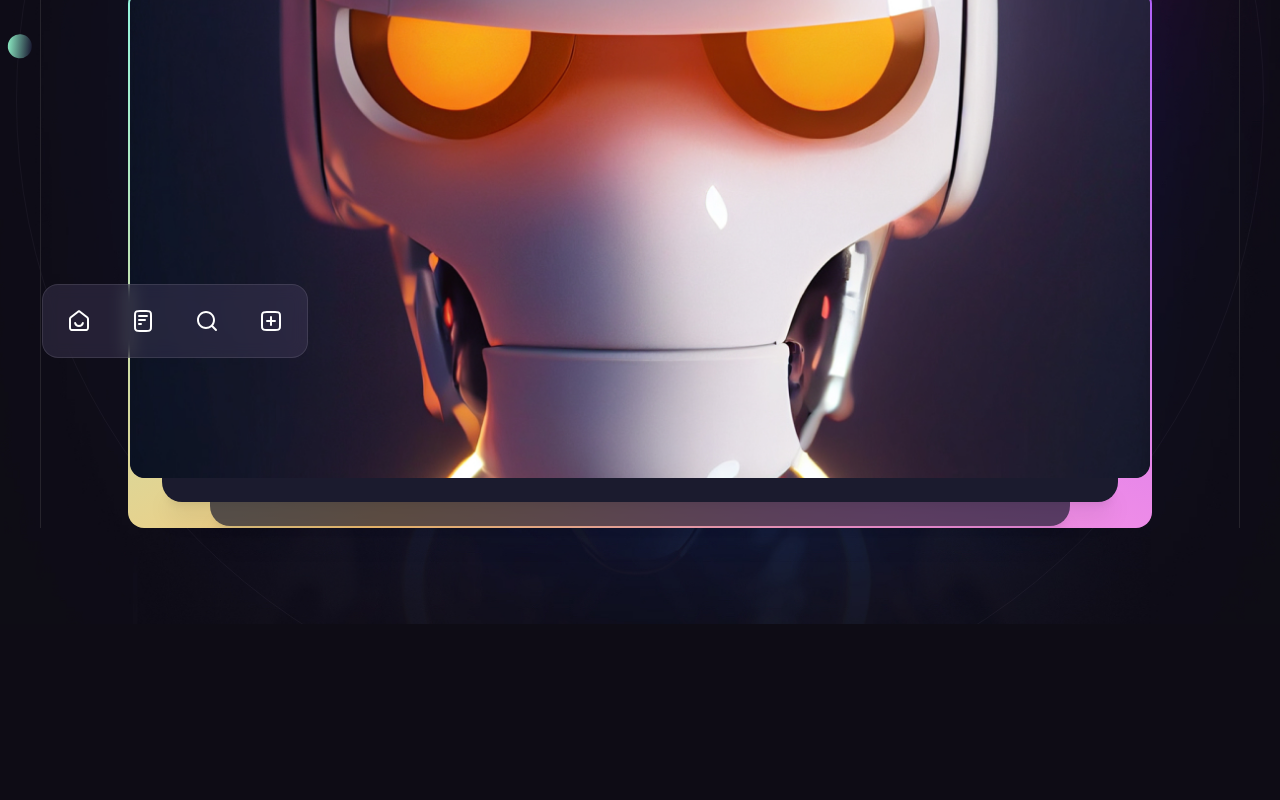
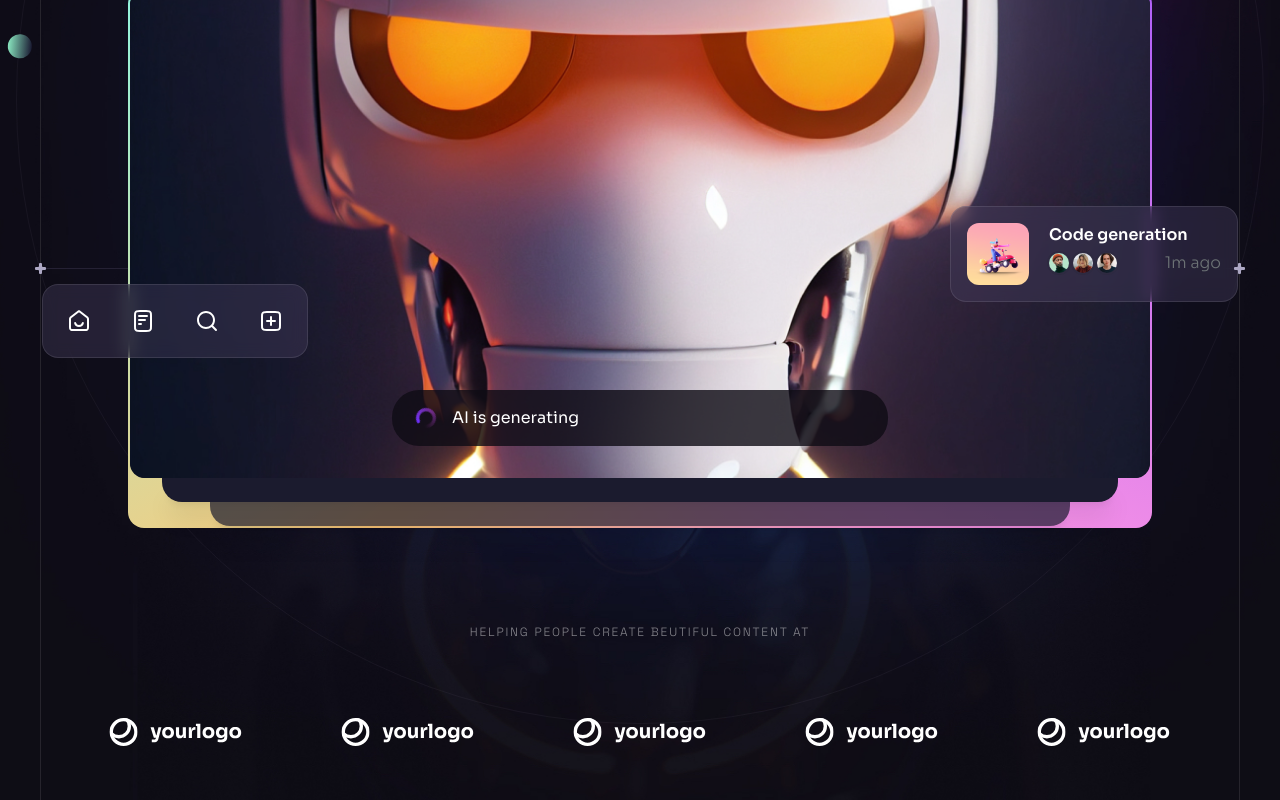
Before and after one commit to Ghosh-95/brainwave-project-react, a React (Vite) app: page / in a window 1280 px wide. Shown: the part 616-1416 px from the top of the page. Before the commit the page ends 1240 px from the top, so only its background shows below. Built offline with nearby package versions, Linux system fonts and the light colour scheme.

Commit message:
add: complete hero section with additional component and styling

```diff
--- /dev/null
+++ b/src/components/CompanyLogo.jsx
@@ -0,0 +1,18 @@
+import { companyLogos } from "../utils/constants/const";
+
+export default function CompanyLogos({ className }) {
+    return (
+        <article className={`${className || ''}`}>
+            <h5 className="text-center mb-6 tagline text-n-1/50">Helping people create beutiful content at</h5>
+
+            <ul className="flex">
+                {companyLogos.map((logo, i) => (
+                    <li key={i} className="flex items-center justify-center flex-1 h-[8.5rem]">
+                        <img width={134} height={28} src={logo} alt={`${logo} image`} />
+                    </li>
+                ))}
+            </ul>
+
+        </article>
+    )
+}
--- /dev/null
+++ b/src/components/Generating.jsx
@@ -0,0 +1,12 @@
+import { loading } from "../assets";
+
+export default function Generating({ className }) {
+    return (
+        <>
+            <figure className={`${className} flex items-center bg-n-8/80 px-6 h-[2.6rem] md:h-[3.5rem] rounded-[1.7rem] text-base`}>
+                <img src={loading} alt="loading image" className="animate-aiSpin w-5 h-5 mr-4" />
+                <p>AI is generating</p>
+            </figure>
+        </>
+    )
+}
--- a/src/components/Hero.jsx
+++ b/src/components/Hero.jsx
@@ -4,7 +4,10 @@ import Section from "./Section";
 import { BackgroundCircles, BottomLine, Gradient } from "../design/DesignHero";
 import { heroIcons } from "../utils/constants/const";
 import { ScrollParallax } from "react-just-parallax";
+import Generating from "./Generating";
+import Notification from "./Notification";
 import { useRef } from "react";
+import CompanyLogos from "./CompanyLogo";
 
 export default function Hero() {
     const parallaxRef = useRef(null);
@@ -39,7 +42,10 @@ export default function Hero() {
                                     className="w-full scale-[1.7] translate-y-[8%] md:scale-100 md:-translate-y-[10%]  lg:-translate-y-[20%]"
                                     alt="futuristic robot high resolution image" width={1024} height={490} />
 
-                                <ScrollParallax isAbsolutelyPositioned={true}>
+
+                                <Generating className="absolute left-4 right-4 bottom-5 md:left-1/2 md:right-auto md:bottom-8 md:w-[31rem] md:-translate-x-1/2" />
+
+                                <ScrollParallax isAbsolutelyPositioned>
                                     <ul className="hidden absolute -left-[5.5rem] bottom-[7.5rem] p-1 bg-n-9/40 backdrop-blur border border-n-1/10 rounded-2xl xl:flex">
 
                                         {heroIcons.map((icon, i) => (
@@ -50,6 +56,11 @@ export default function Hero() {
 
                                     </ul>
                                 </ScrollParallax>
+
+                                <ScrollParallax isAbsolutelyPositioned>
+                                    <Notification className="hidden absolute -right-[5.5rem] bottom-[11rem] w-[18rem] xl:flex"
+                                        title="Code generation" />
+                                </ScrollParallax>
                             </figure>
                         </div>
                         <Gradient />
@@ -59,7 +70,9 @@ export default function Hero() {
                     </figure>
                     <BackgroundCircles />
                 </article>
+                <CompanyLogos className="hidden relative lg:block z-10 mt-[20]" />
             </div>
+            <BottomLine />
         </Section>
     )
 }
--- /dev/null
+++ b/src/components/Notification.jsx
@@ -0,0 +1,25 @@
+import { notification1 } from "../assets/index.js";
+import { notificationImages } from "../utils/constants/const";
+
+export default function Notification({ className, title }) {
+    return (
+        <article className={`${className || ''} flex item-center p-4 bg-n-9/40 rounded-2xl backdrop-blur border border-n-1/10 gap-5`}>
+            <img src={notification1} alt={notification1} height={62} width={62} className="rounded-xl" />
+            <section className="flex-1">
+                <h6 className="mb-1 text-base font-semibold">{title}</h6>
+
+                <div className="flex items-center justify-between">
+                    <ul className="flex -m-0.5">
+                        {notificationImages.map((img, i) => (
+                            <li key={i} className="flex w-6 h-6 border-2 border-n-12 rounded-full overflow-hidden">
+                                <img className="w-full" height={20} width={20} src={img} alt={img} />
+                            </li>
+                        ))}
+                    </ul>
+                    <p className="body-2 text-n-13">1m ago</p>
+                </div>
+
+            </section>
+        </article>
+    )
+}
--- a/src/design/DesignHero.jsx
+++ b/src/design/DesignHero.jsx
@@ -3,7 +3,10 @@ import { MouseParallax } from "react-just-parallax";
 
 import PlusSvg from "../assets/svg/PlusSvg";
 
-const PlusSvgComp = ({ direction }) => (<PlusSvg className={`hidden absolute top-[54.9375rem] ${direction}-[2.1875rem] z-2 pointer-events-none xl:block`} />);
+function PlusSvgComp({ direction }) {
+  console.log(direction);
+  return (<PlusSvg className={`hidden absolute top-[54.9375rem] ${direction} z-2 pointer-events-none xl:block`} />);
+}
 
 const CustomRings = ({ width }) => (<div className={`absolute top-1/2 left-1/2 w-[${width}rem] aspect-square border border-n-2/10 rounded-full -translate-x-1/2 -translate-y-1/2`} />);
 
@@ -22,8 +25,8 @@ export const BottomLine = () => {
     <>
       <div className="hidden absolute top-[55.25rem] left-10 right-10 h-0.25 bg-n-6 pointer-events-none xl:block" />
 
-      <PlusSvgComp direction={"left"} />
-      <PlusSvgComp direction={"right"} />
+      <PlusSvgComp direction="right-[2.1875rem]" />
+      <PlusSvgComp direction="left-[2.1875rem]" />
     </>
   );
 };
```
